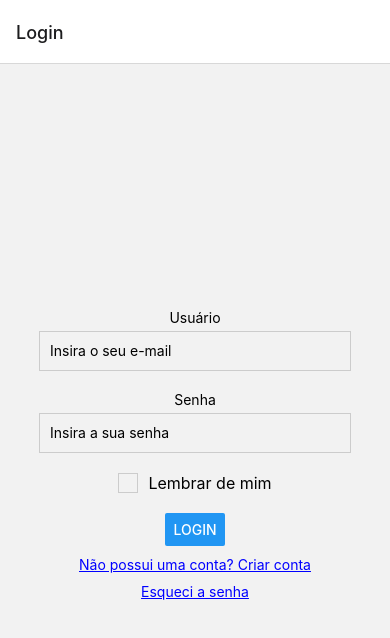
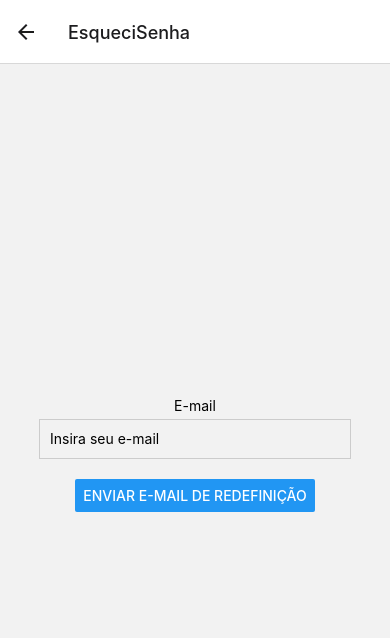
Before and after one commit to FBC-LTS/SISBDP, a React Native app: screen /EsqueciSenha in a window 390 px wide. Shown: the top 638 px of the page. Built offline with nearby package versions, Linux system fonts and the light colour scheme.

Commit message:
esquecisenha
feat: Adiciona tela de Esqueci a senha

```diff
--- a/App.js
+++ b/App.js
@@ -3,6 +3,7 @@ import { NavigationContainer } from '@react-navigation/native';
 import { createStackNavigator } from '@react-navigation/stack';
 import Login from './src/view/login';
 import Registro from './src/view/registro';
+import EsqueciSenha from './src/view/esquecisenha';
 
 const Stack = createStackNavigator();
 
@@ -12,6 +13,7 @@ const App = () => {
       <Stack.Navigator initialRouteName="Login">
         <Stack.Screen name="Login" component={Login} />
         <Stack.Screen name="Registro" component={Registro} />
+        <Stack.Screen name="EsqueciSenha" component={EsqueciSenha} />
       </Stack.Navigator>
     </NavigationContainer>
   );
--- /dev/null
+++ b/src/view/esquecisenha.js
@@ -0,0 +1,58 @@
+import React, { useState } from 'react';
+import { View, Text, TextInput, Button, StyleSheet } from 'react-native';
+
+const EsqueciSenha = () => {
+  const [email, setEmail] = useState('');
+  const [emailError, setEmailError] = useState('');
+
+  const handleEsqueciSenha = () => {
+    // Lógica para enviar e-mail de redefinição de senha
+    if (!email) {
+      setEmailError('Por favor, insira seu e-mail.');
+      return;
+    } else {
+      // Limpar o erro se o e-mail for fornecido
+      setEmailError('');
+      console.log('E-mail de redefinição de senha enviado para:', email);
+    }
+  };
+
+  return (
+    <View style={styles.container}>
+      <Text style={styles.label}>E-mail</Text>
+      <TextInput
+        style={styles.input}
+        onChangeText={setEmail}
+        value={email}
+        placeholder="Insira seu e-mail"
+      />
+      {emailError ? <Text style={styles.error}>{emailError}</Text> : null}
+      <Button title="Enviar E-mail de Redefinição" onPress={handleEsqueciSenha} />
+    </View>
+  );
+};
+
+const styles = StyleSheet.create({
+  container: {
+    flex: 1,
+    justifyContent: 'center',
+    alignItems: 'center',
+  },
+  label: {
+    marginBottom: 5,
+  },
+  input: {
+    width: '80%',
+    height: 40,
+    borderWidth: 1,
+    borderColor: '#ccc',
+    marginBottom: 20,
+    paddingLeft: 10,
+  },
+  error: {
+    color: 'red',
+    marginBottom: 10,
+  },
+});
+
+export default EsqueciSenha;
```
